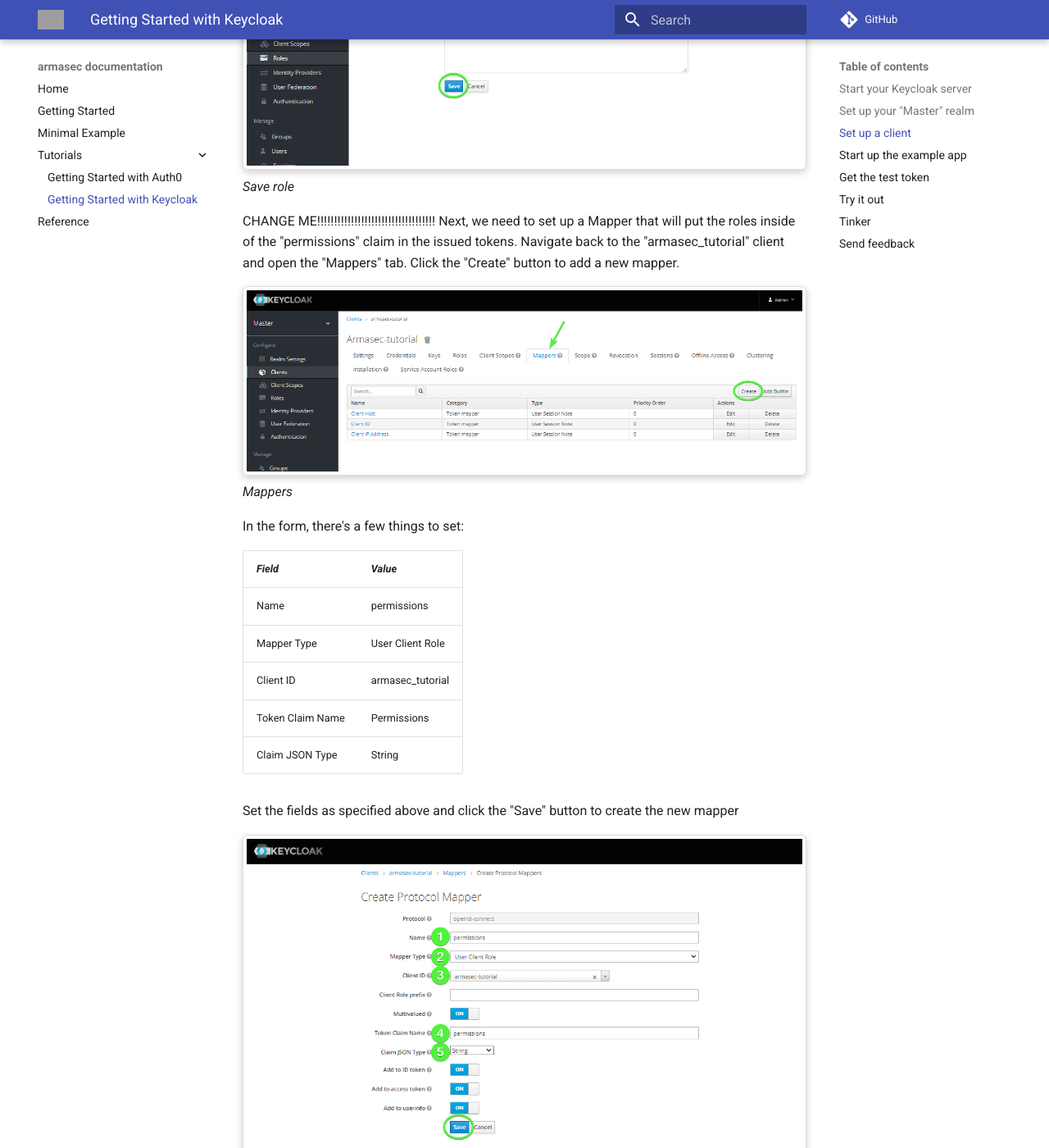
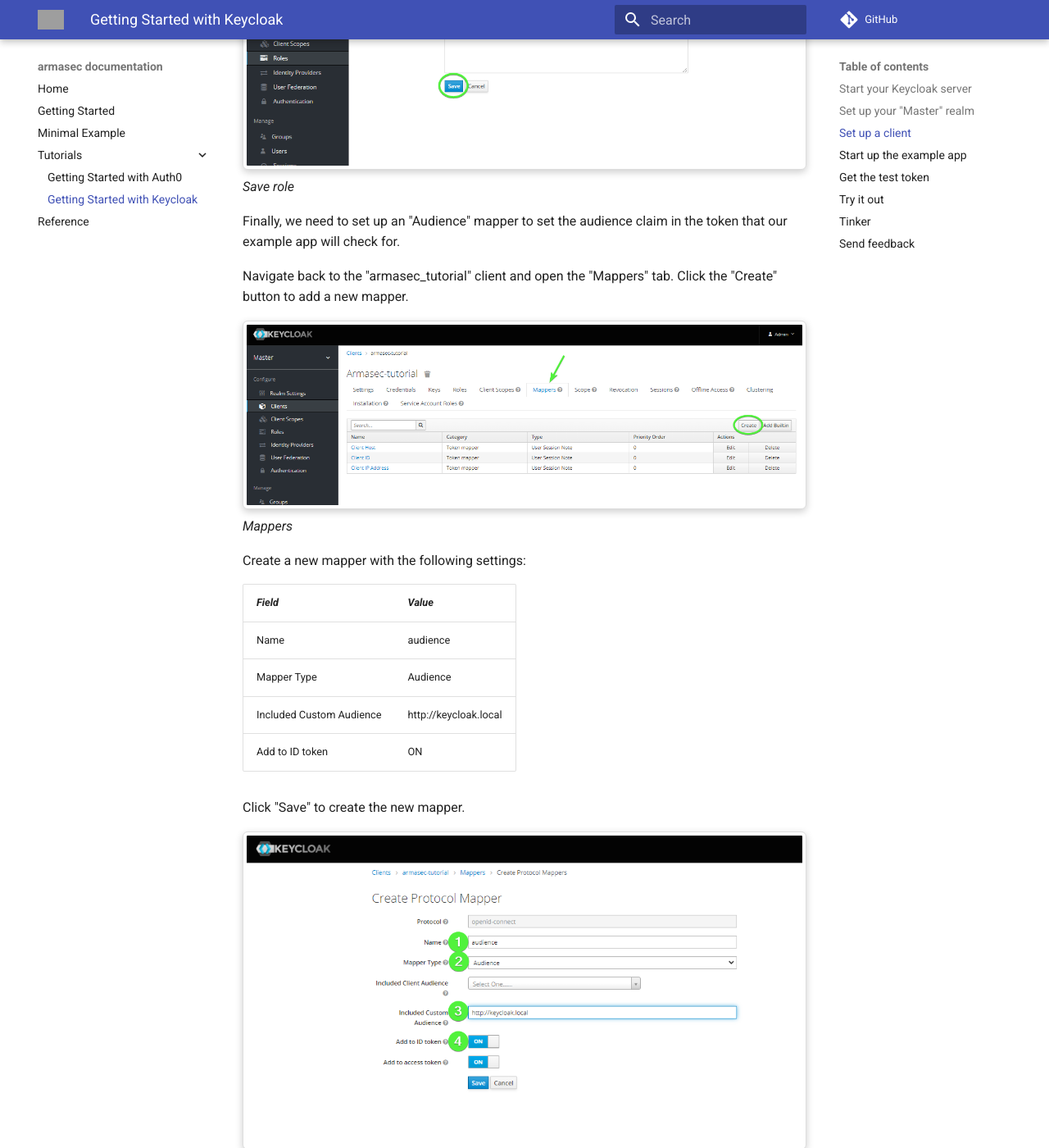
Before and after one commit to omnivector-solutions/armasec, an MkDocs documentation site: the page built from docs/source/tutorials/getting_started_with_keycloak.md, in a window 1280 px wide and 1400 px high, scrolled down 5188 px. Shown: the whole window at 82% size. Built offline with MkDocs 1.6.1 and Material for MkDocs 9.7.7, drawn with Linux system fonts in a browser that asks for light colours; comment, search, counter and statistics services are not loaded; some of the changed text lies outside the part shown; grey boxes are pictures that could not be loaded.

Commit message:
Removed outdated tutorial content

```diff
--- a/docs/source/tutorials/getting_started_with_keycloak.md
+++ b/docs/source/tutorials/getting_started_with_keycloak.md
@@ -97,33 +97,14 @@ Click the "Save" button to add the role to the client.
 ![Save role](../images/keycloak-08.png){: .framed-image}
 _Save role_
 
+Finally, we need to set up an "Audience" mapper to set the audience claim in the token that our
+example app will check for.
 
-CHANGE ME!!!!!!!!!!!!!!!!!!!!!!!!!!!!!!!!!!!
-Next, we need to set up a Mapper that will put the roles inside of the "permissions" claim in the
-issued tokens. Navigate back to the "armasec_tutorial" client and open the "Mappers" tab. Click the
+Navigate back to the "armasec_tutorial" client and open the "Mappers" tab. Click the
 "Create" button to add a new mapper.
 
 ![Mappers](../images/keycloak-09.png){: .framed-image}
 _Mappers_
-
-In the form, there's a few things to set:
-
-| _Field_          | _Value_          |
-| -----------------| ---------------- |
-| Name             | permissions      |
-| Mapper Type      | User Client Role |
-| Client ID        | armasec_tutorial |
-| Token Claim Name | Permissions      |
-| Claim JSON Type  | String           |
-
-Set the fields as specified above and click the "Save" button to create the new mapper
-
-![Permissions mapper](../images/keycloak-10.png){: .framed-image}
-_Permissions mapper_
-CHANGE ME!!!!!!!!!!!!!!!!!!!!!!!!!!!!!!!!!!!
-
-Finally, we need to set up an "Audience" mapper to set the audience claim in the token that our
-example app will check for.
 
 Create a new mapper with the following settings:
 
```
